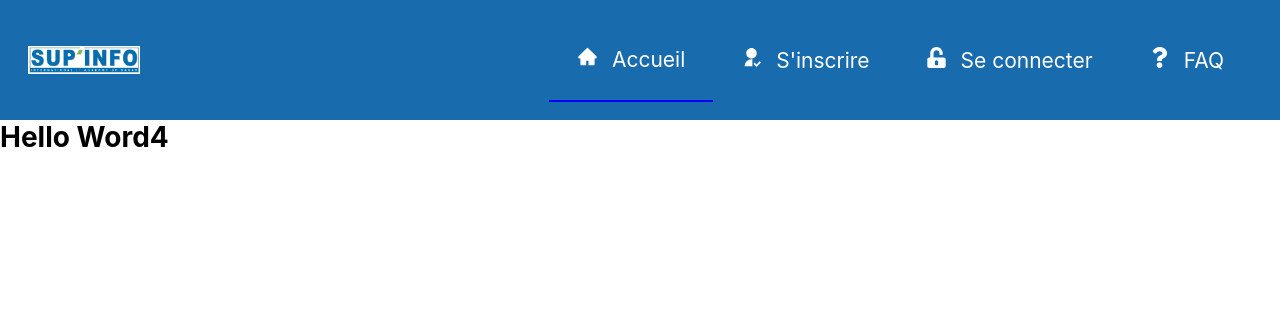
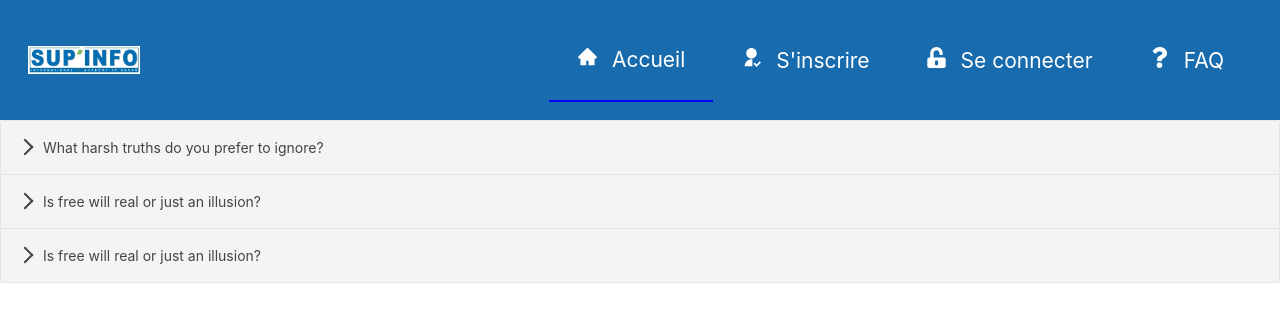
Before and after one commit to Abdoul-Wahab-Ly/Gestion-inscription, a React (Create React App) app: page /faq in a window 1280 px wide. Shown: the top 322 px of the page. Built offline with nearby package versions, Linux system fonts and the light colour scheme.

Commit message:
intallation et utilisation de accordion

```diff
--- a/package.json
+++ b/package.json
@@ -7,6 +7,7 @@
     "@testing-library/react": "^11.2.7",
     "@testing-library/user-event": "^12.8.3",
     "react": "^17.0.2",
+    "react-accessible-accordion": "^3.3.4",
     "react-dom": "^17.0.2",
     "react-icons": "^4.2.0",
     "react-router-dom": "^5.2.0",
--- a/src/components/Faq.js
+++ b/src/components/Faq.js
@@ -1,12 +1,65 @@
 import React from 'react';
+
+import {
+    Accordion,
+    AccordionItem,
+    AccordionItemHeading,
+    AccordionItemButton,
+    AccordionItemPanel,
+} from 'react-accessible-accordion';
+
+// Demo styles, see 'Styles' section below for some notes on use.
+import 'react-accessible-accordion/dist/fancy-example.css';
 
 
 const Faq = () => {
-    return(
-        <div>
-            <h1>Hello Word4</h1>
-        </div>
-    )
+    return (
+        <Accordion>
+            <AccordionItem>
+                <AccordionItemHeading>
+                    <AccordionItemButton>
+                        What harsh truths do you prefer to ignore?
+                    </AccordionItemButton>
+                </AccordionItemHeading>
+                <AccordionItemPanel>
+                    <p>
+                        Exercitation in fugiat est ut ad ea cupidatat ut in
+                        cupidatat occaecat ut occaecat consequat est minim minim
+                        esse tempor laborum consequat esse adipisicing eu
+                        reprehenderit enim.
+                    </p>
+                </AccordionItemPanel>
+            </AccordionItem>
+            <AccordionItem>
+                <AccordionItemHeading>
+                    <AccordionItemButton>
+                        Is free will real or just an illusion?
+                    </AccordionItemButton>
+                </AccordionItemHeading>
+                <AccordionItemPanel>
+                    <p>
+                        In ad velit in ex nostrud dolore cupidatat consectetur
+                        ea in ut nostrud velit in irure cillum tempor laboris
+                        sed adipisicing eu esse duis nulla non.
+                    </p>
+                </AccordionItemPanel>
+            </AccordionItem>
+            <AccordionItem>
+                <AccordionItemHeading>
+                    <AccordionItemButton>
+                        Is free will real or just an illusion?
+                    </AccordionItemButton>
+                </AccordionItemHeading>
+                <AccordionItemPanel>
+                    <p>
+                        In ad velit in ex nostrud dolore cupidatat consectetur
+                        ea in ut nostrud velit in irure cillum tempor laboris
+                        sed adipisicing eu esse duis nulla non.
+                    </p>
+                </AccordionItemPanel>
+            </AccordionItem>
+        </Accordion>
+    );
 }
 
 export default Faq ;
```
Also changed, not shown: 1 other file (tests, documents, lock files or other folders).
